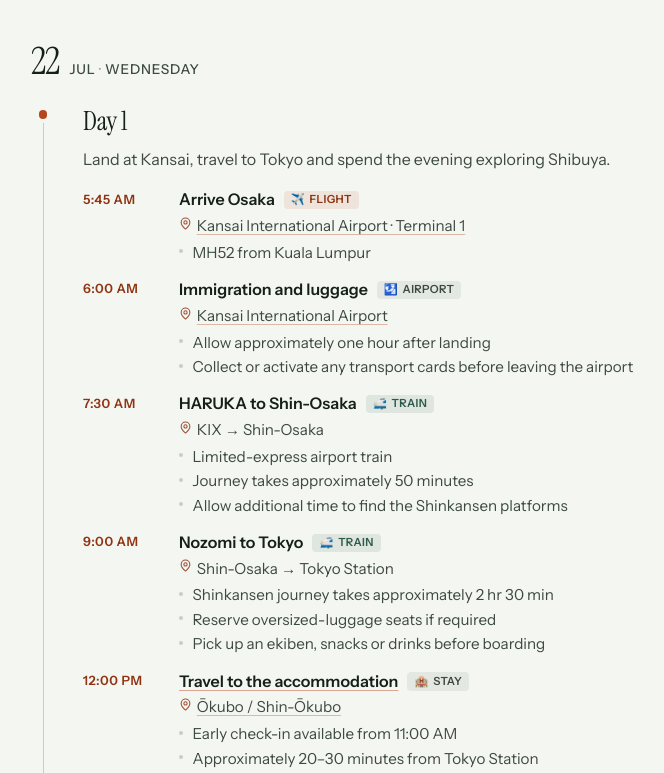
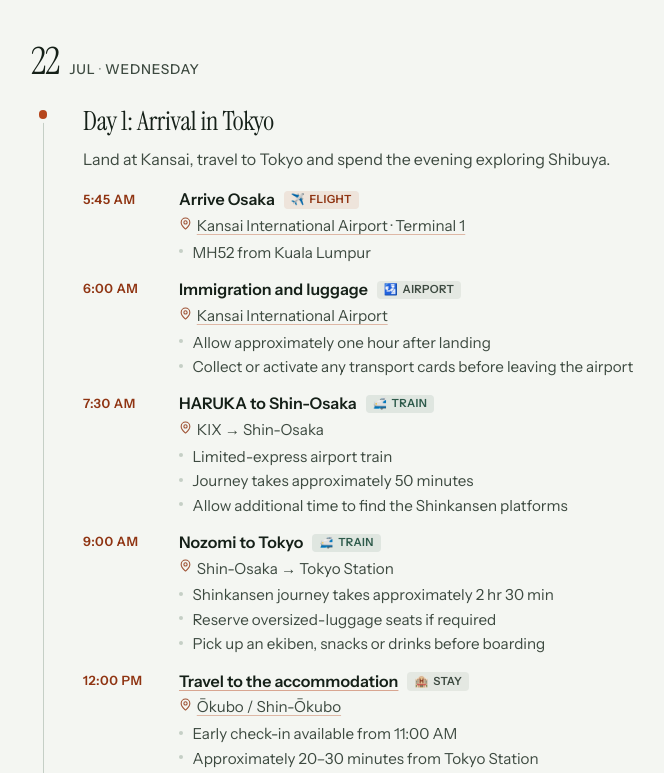
Before and after one commit to kathrynfieg/japan-itinerary-2026, a Vue app: page / in a window 1280 px wide. Shown: the part 1467-2240 px from the top of the page, without its empty margins (289-953 px from the left). Built offline with nearby package versions, Linux system fonts and the light colour scheme.

Commit message:
update titles

```diff
--- a/src/data/trip.ts
+++ b/src/data/trip.ts
@@ -157,7 +157,7 @@ export const days: Day[] = [
     id: 'jul-22',
     date: '2026-07-22',
     weekday: 'Wednesday',
-    title: 'Day 1',
+    title: 'Day 1: Arrival in Tokyo',
     summary:
       'Land at Kansai, travel to Tokyo and spend the evening exploring Shibuya.',
     activities: [
@@ -339,7 +339,7 @@ export const days: Day[] = [
     id: 'jul-23',
     date: '2026-07-23',
     weekday: 'Thursday',
-    title: 'Day 2',
+    title: 'Day 2: Harajuku & teamLab',
     summary:
       'Explore Meiji Jingu, Harajuku and Omotesando before an immersive afternoon at teamLab Borderless.',
     activities: [
@@ -462,7 +462,7 @@ export const days: Day[] = [
     id: 'jul-24',
     date: '2026-07-24',
     weekday: 'Friday',
-    title: 'Day 3',
+    title: 'Day 3: Old Tokyo & Akihabara',
     summary:
       'Discover old Tokyo in Asakusa, explore the markets of Ueno and finish among the games, anime and electronics of Akihabara.',
     activities: [
@@ -681,7 +681,7 @@ export const days: Day[] = [
     id: 'jul-25',
     date: '2026-07-25',
     weekday: 'Saturday',
-    title: 'Day 4',
+    title: 'Day 4: Tokyo → Hakone',
     summary:
       'Leave Tokyo for Hakone, cycle through its forests and finish beside Lake Ashi.',
     activities: [
@@ -813,7 +813,7 @@ export const days: Day[] = [
     id: 'jul-26',
     date: '2026-07-26',
     weekday: 'Sunday',
-    title: 'Day 5',
+    title: 'Day 5: Zac’s 30th in Kyoto',
     theme: 'birthday',
     summary:
       'Celebrate Zac’s 30th with a peaceful Hakone morning, birthday ramen in Arashiyama and a ghost tour through the bamboo forest after dark.',
@@ -961,7 +961,7 @@ export const days: Day[] = [
     id: 'jul-27',
     date: '2026-07-27',
     weekday: 'Monday',
-    title: 'Day 6',
+    title: 'Day 6: Historic Kyoto',
     summary:
       'Walk beneath Fushimi Inari’s torii gates, explore historic Higashiyama and finish with the food and lantern-lit streets of Gion and Pontocho.',
     activities: [
@@ -1075,7 +1075,7 @@ export const days: Day[] = [
     id: 'jul-28',
     date: '2026-07-28',
     weekday: 'Tuesday',
-    title: 'Day 7',
+    title: 'Day 7: Nara Day Trip',
     summary:
       'Meet Nara’s deer, see the Great Buddha, follow forest paths to Kasuga Taisha and finish among the shops and historic streets of Naramachi.',
     activities: [
@@ -1237,7 +1237,7 @@ export const days: Day[] = [
     id: 'jul-29',
     date: '2026-07-29',
     weekday: 'Wednesday',
-    title: 'Kyoto to Osaka',
+    title: 'Day 8: Kyoto → Osaka',
     summary:
       'Travel to Osaka, paint a personalised daruma and explore the markets, shops, food and neon streets around Namba.',
     activities: [
@@ -1398,7 +1398,7 @@ export const days: Day[] = [
     id: 'jul-30',
     date: '2026-07-30',
     weekday: 'Thursday',
-    title: 'Universal Studios',
+    title: 'Day 9: Universal Studios Japan',
     summary:
       'A possible full day at Universal Studios Japan before the flight home.',
     activities: [
```
